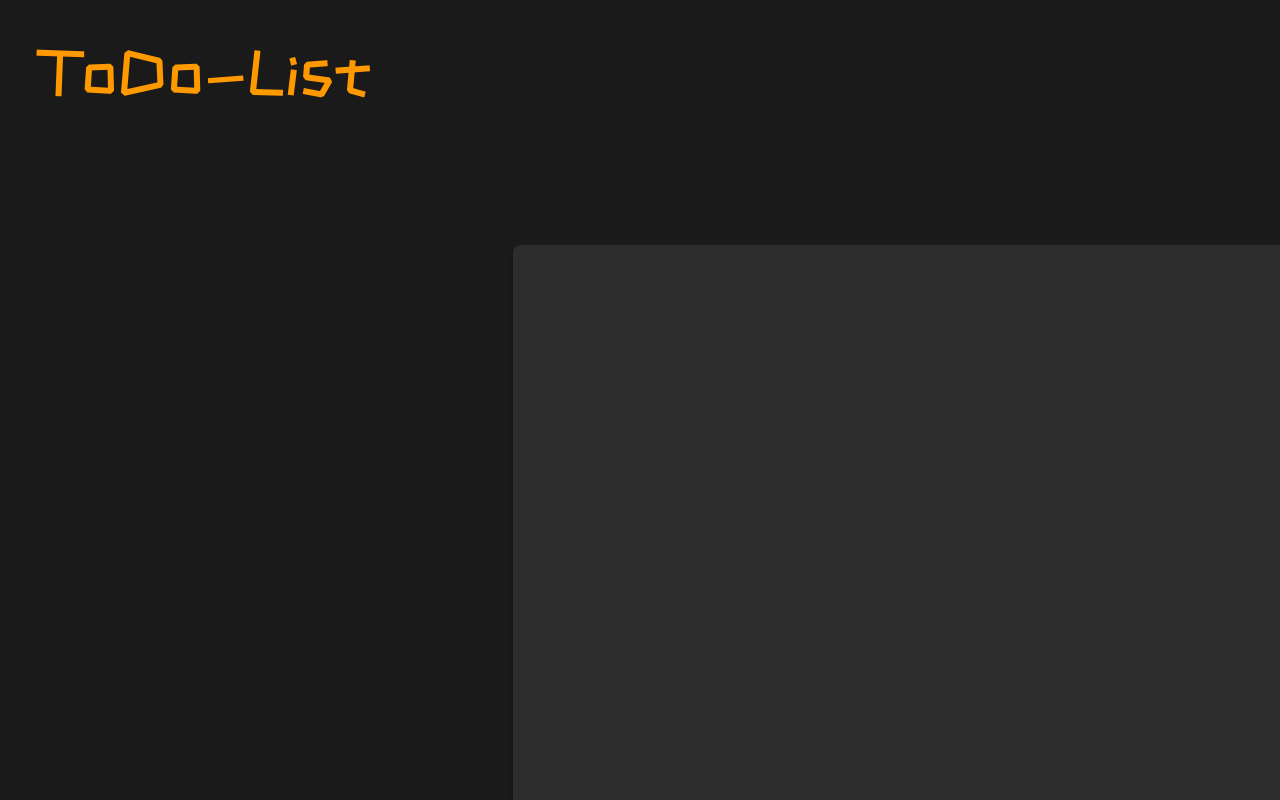
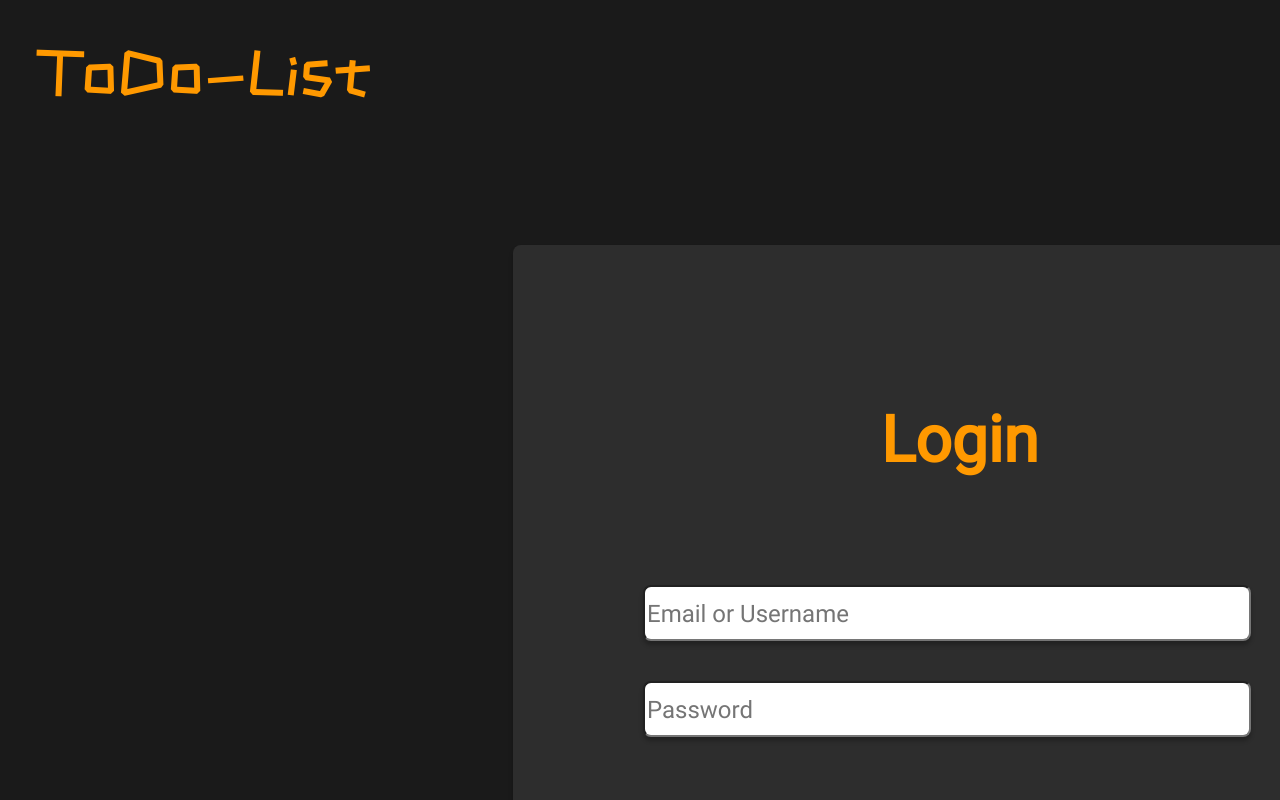
Before and after one commit to Grzk8/to-do-list, a React (Create React App) app: page /#/ in a window 1280 px wide. Shown: the top 800 px of the page. Built offline with nearby package versions, Linux system fonts and the light colour scheme.

Commit message:
hashrouter added

```diff
--- a/src/App.js
+++ b/src/App.js
@@ -10,7 +10,7 @@ function App() {
 
   let routes = (
     <Switch>
-      <Route path='/to-do-list/' exact component={Login}/>
+      <Route path='/' exact component={Login}/>
       <Route path='/create_account/' component={NewAccount}/>
       <Route path='/main/' component={List}/>
     </Switch>
--- a/src/components/CreateNewAccount/CreateNewAccount.js
+++ b/src/components/CreateNewAccount/CreateNewAccount.js
@@ -139,7 +139,7 @@ class CreateNewAccount extends Component {
 
         return (
             <div className='createAccount'>
-                <a className="goBack" href="/to-do-list/"></a>
+                <a className="goBack" href="/"></a>
                 <h1>Create an new account</h1>
                 <form onSubmit={this.handleSubmitForm}>
                     {form}
--- a/src/components/List/List.js
+++ b/src/components/List/List.js
@@ -17,7 +17,7 @@ class List extends Component {
 
     logout() {
         localStorage.clear();
-        window.location.href = '/to-do-list/';
+        window.location.href = '/';
     }
 
     loadData = () => {
--- a/src/index.js
+++ b/src/index.js
@@ -3,9 +3,9 @@ import ReactDOM from 'react-dom';
 import App from './App';
 import * as serviceWorker from './serviceWorker';
 import "./scss/main.scss";
-import {BrowserRouter} from 'react-router-dom';
+import {HashRouter} from 'react-router-dom';
 
-ReactDOM.render(<BrowserRouter><App /></BrowserRouter>, document.getElementById('root'));
+ReactDOM.render(<HashRouter><App /></HashRouter>, document.getElementById('root'));
 
 // If you want your app to work offline and load faster, you can change
 // unregister() to register() below. Note this comes with some pitfalls.
```
Also changed, not shown: 13 other files (tests, documents, lock files or other folders).
